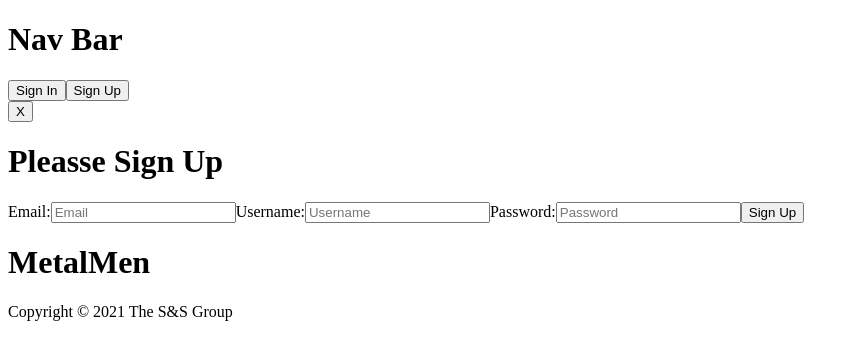
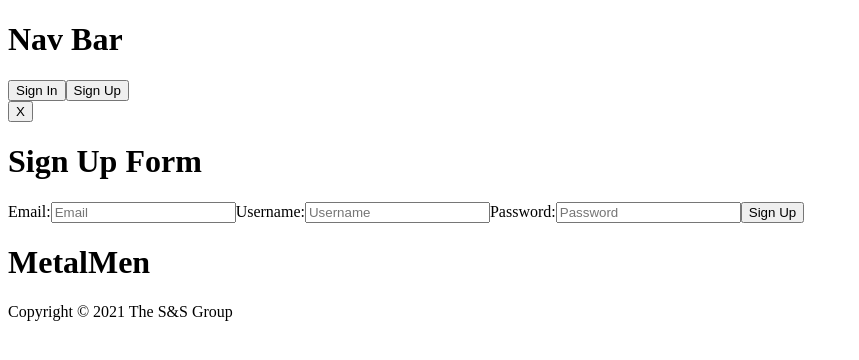
Before and after one commit to ShenQi1996/Smart-Living-Onepager-V3, a React (Create React App) app in the folder frontend/: page /#/ in a window 1280 px wide. Both pictures are taken after a click on the button "Sign Up". Shown: the top 360 px of the page, without its empty margins (0-859 px from the left). Built offline with nearby package versions, Linux system fonts and the light colour scheme.

Commit message:
change sign up form

```diff
--- a/frontend/src/components/session/ls_form.js
+++ b/frontend/src/components/session/ls_form.js
@@ -122,7 +122,7 @@ const LS_form = props => {
     case "Sign Up":
       form = (
         <div>
-          <h1>Pleasse Sign Up</h1>
+          <h1>Sign Up Form</h1>
           <div>
             <form>
               <label>
```
